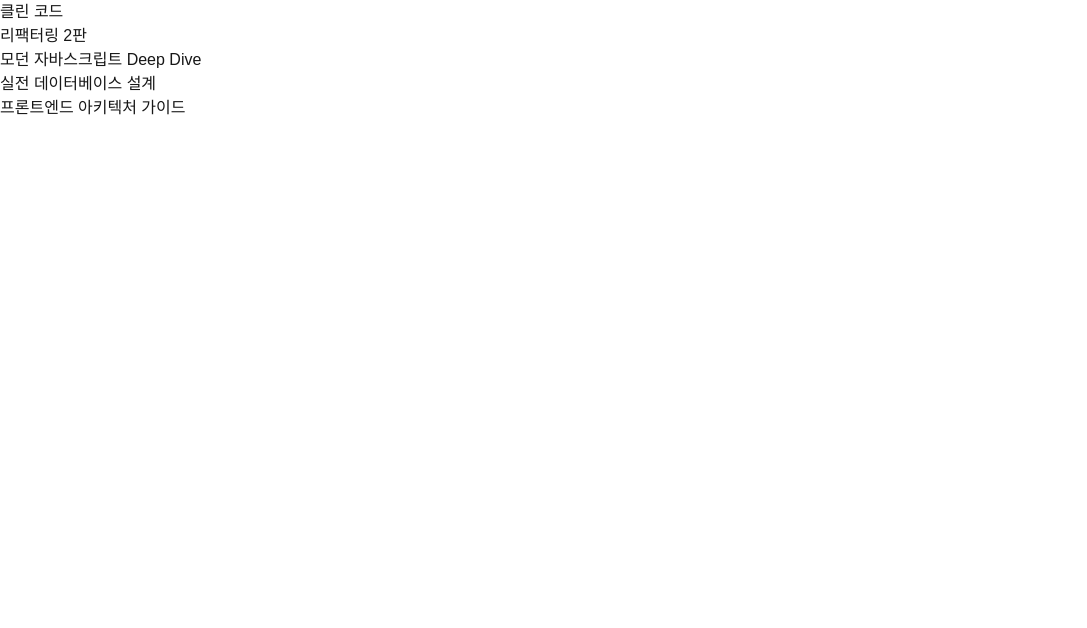
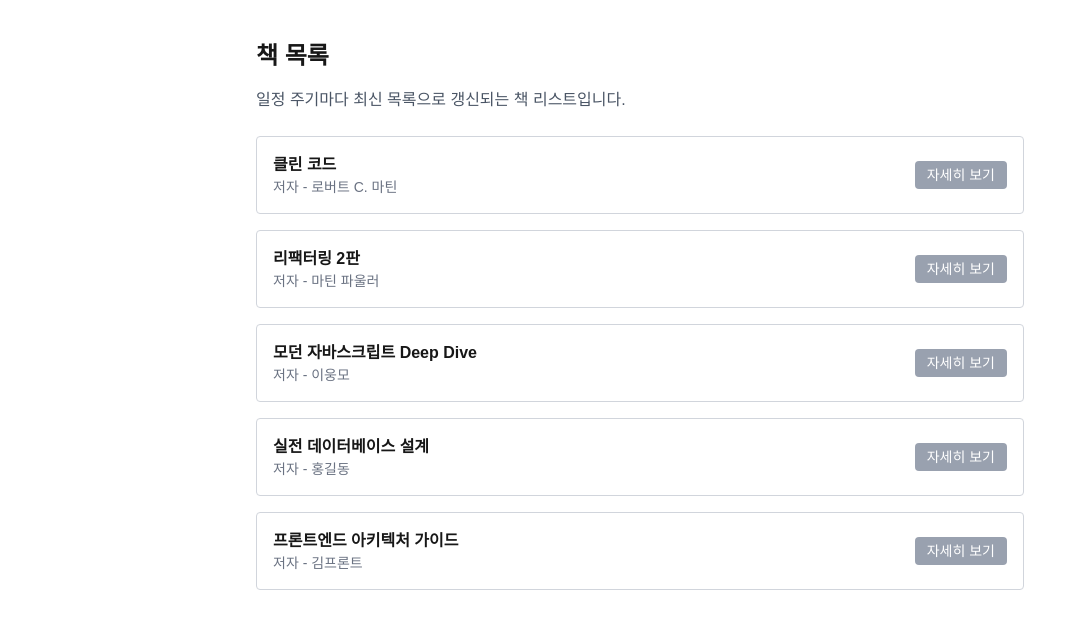
Before and after one commit to bboroin/goorm-mission, a Next.js app in the folder nextjs/next1203/: page /books in a window 1280 px wide. Shown: the top 628 px of the page, without its empty margins (0-1087 px from the left). Built offline with nearby package versions, Linux system fonts and the light colour scheme; data requests are answered from the project's data file.

Commit message:
style: /books 페이지 UI 스타일링 #9

```diff
--- a/nextjs/next1203/src/app/books/page.tsx
+++ b/nextjs/next1203/src/app/books/page.tsx
@@ -1,5 +1,6 @@
 import React from "react";
 import { Book } from "../types/book";
+import Link from "next/link";
 
 async function getBooks(): Promise<Book[]> {
   const res = await fetch("http://localhost:4000/books", {
@@ -15,10 +16,29 @@ export default async function ListPage() {
   const books = await getBooks();
 
   return (
-    <div>
-      <ul>
-        {books.map((b) => (
-          <li key={b.id}>{b.title}</li>
+    <div className="max-w-3xl mx-auto py-10">
+      <h1 className="text-2xl font-bold mb-4">책 목록</h1>
+      <p className="text-gray-600 mb-6">
+        일정 주기마다 최신 목록으로 갱신되는 책 리스트입니다.
+      </p>
+
+      <ul className="space-y-4">
+        {books.map((book) => (
+          <li
+            key={book.id}
+            className="border border-gray-300 rounded p-4 flex items-center justify-between"
+          >
+            <div>
+              <h2 className="font-semibold">{book.title}</h2>
+              <p className="text-sm text-gray-500">저자 - {book.author}</p>
+            </div>
+            <Link
+              href={`/book/${book.id}`}
+              className="px-3 py-1 text-sm rounded bg-gray-400 hover:bg-blue-600 text-white"
+            >
+              자세히 보기
+            </Link>
+          </li>
         ))}
       </ul>
     </div>
```
